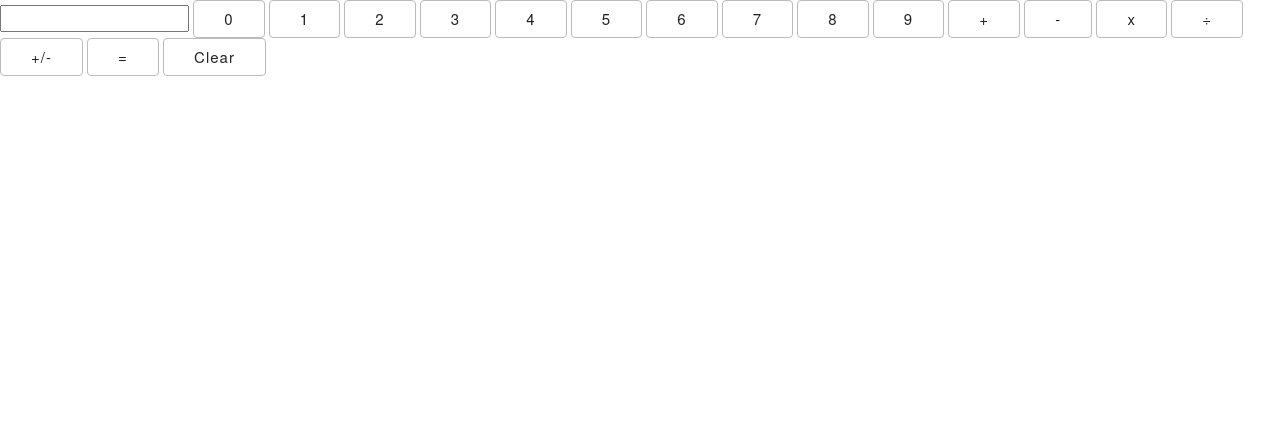
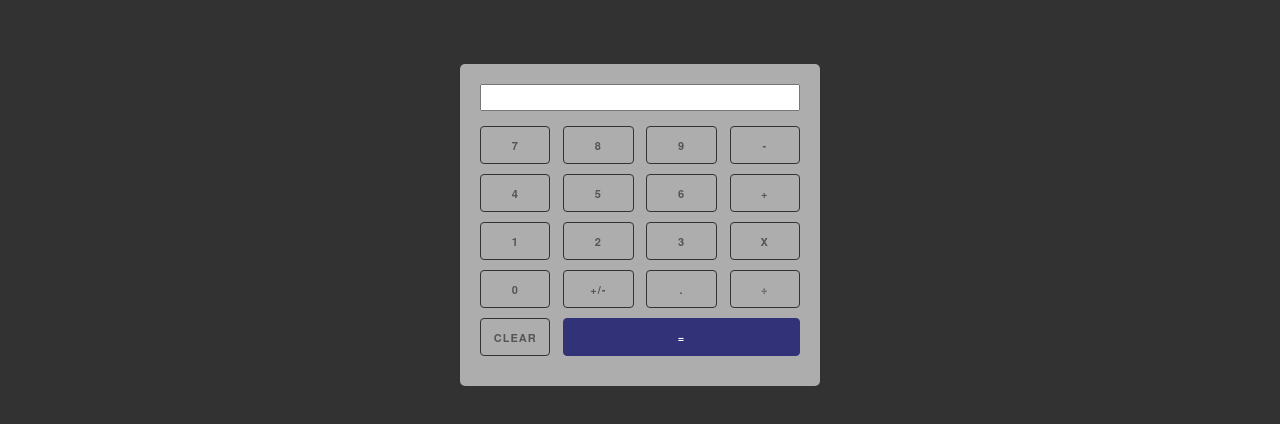
Before and after one commit to CameronProbert/js-calculator, a plain HTML site: page index.html in a window 1280 px wide. Drawn offline with Linux system fonts and the light colour scheme.

Commit message:
Implemented CSS

```diff
--- a/calculator.js
+++ b/calculator.js
@@ -2,11 +2,19 @@
 var entries = [];
 var temp = "";
 var negative = false;
+var toClear = false;
+var hasDecimal = false;
+
 //Button listener
 function input(input){
   //recieve a number -> add to temp
   if (input.match(/[0-9]/)) {
-    temp+=input;
+    if (toClear){
+      temp = input;
+      toClear = false;
+    } else {
+      temp+=input;
+    }
     display(temp);
   }
 
@@ -14,9 +22,9 @@ function input(input){
   //then add symbol to entries and clear temp
   else if (input.match(/[+-/*]/)){
 
-    if (entries.length > 0 && !entries[entries.length-1].match(/[0-9]/)){
-      entries.splice(entries.length, 1);
-    }
+    // if (entries.length > 0 && !entries[entries.length-1].match(/[0-9]/)){
+    //   entries.splice(entries.length, 1);
+    // }
 
     if (negative){
       entries.push('-' + temp);
@@ -75,9 +83,11 @@ function evaluate(){
 
     entries.splice(0, 2);
     entries[0] = result;
-
+    temp = result;
+    toClear = true;
   }
   display(entries[0]);
+  entries = [];
 }
 
 function negate(){
--- /dev/null
+++ b/css/styles.css
@@ -0,0 +1,26 @@
+.main{
+  margin: 10px;
+  border-color: red;
+  border-width: 5px;
+}
+
+body {
+  background-color: rgb(50, 50, 50);
+}
+
+button{
+  border-color: rgb(50, 50, 50);
+  padding: 0px;
+}
+
+.container {
+  background-color: rgba(255, 255, 255, 0.6);
+  width: 360px;
+  border-radius: 5px;
+  margin-top: 5%;
+}
+
+button.button-primary {
+  background-color: rgb(50, 50, 120);
+  border-color: rgb(50, 50, 120);
+}
--- a/index.html
+++ b/index.html
@@ -4,40 +4,49 @@
   <meta charset="utf-8">
 
   <title>Calculator</title>
+  <link rel="stylesheet" href="./css/normalize.css">
   <link rel="stylesheet" href="./css/skeleton.css">
-  <link rel="stylesheet" href="./css/normalize.css">
-  <link rel="stylesheet" href="./css/style.css">
+  <link rel="stylesheet" href="./css/styles.css">
   <script type="text/javascript" src="calculator.js"></script>
-
-  <style type="text/css">
-  </style>
 
 </head>
 
 <body>
-  <div id="container">
-    <div id="header">
+  <div class="container" style="padding: 10px">
+    <div class="header">
 
     </div>
-    <div id="body">
-      <input id="output" readonly="true" style="text-align:right"/>
-      <button onclick="input('0')">0</button>
-      <button onclick="input('1')">1</button>
-      <button onclick="input('2')">2</button>
-      <button onclick="input('3')">3</button>
-      <button onclick="input('4')">4</button>
-      <button onclick="input('5')">5</button>
-      <button onclick="input('6')">6</button>
-      <button onclick="input('7')">7</button>
-      <button onclick="input('8')">8</button>
-      <button onclick="input('9')">9</button>
-      <button onclick="input('+')">+</button>
-      <button onclick="input('-')">-</button>
-      <button onclick="input('*')">x</button>
-      <button onclick="input('/')">÷</button>
-      <button onclick="negate()">+/-</button>
-      <button onclick="input('=')">=</button>
-      <button onclick="clear()">Clear</button>
+    <div class="main">
+      <input id="output" class="twelve columns" readonly="true" style="text-align:right"/>
+      <div class="row">
+        <button class="three columns" onclick="input('7')">7</button>
+        <button class="three columns" onclick="input('8')">8</button>
+        <button class="three columns" onclick="input('9')">9</button>
+        <button class="three columns" onclick="input('-')">-</button>
+      </div>
+      <div class="row">
+        <button class="three columns" onclick="input('4')">4</button>
+        <button class="three columns" onclick="input('5')">5</button>
+        <button class="three columns" onclick="input('6')">6</button>
+        <button class="three columns" onclick="input('+')">+</button>
+      </div>
+      <div class="row">
+        <button class="three columns" onclick="input('1')">1</button>
+        <button class="three columns" onclick="input('2')">2</button>
+        <button class="three columns" onclick="input('3')">3</button>
+        <button class="three columns" onclick="input('*')">x</button>
+      </div>
+      <div class="row">
+        <button class="three columns" onclick="input('0')">0</button>
+        <button class="three columns" onclick="negate()">+/-</button>
+        <button class="three columns" onclick="input('.')">.</button>
+        <button class="three columns" onclick="input('/')">÷</button>
+      </div>
+      <div class="row">
+        <button class="three columns" onclick="clear()">Clear</button>
+        <button class="nine columns button-primary" onclick="input('=')">=</button>
+      </div>
+
     </div>
   </div>
 
```
Also changed, not shown: css/style.css (deleted).
